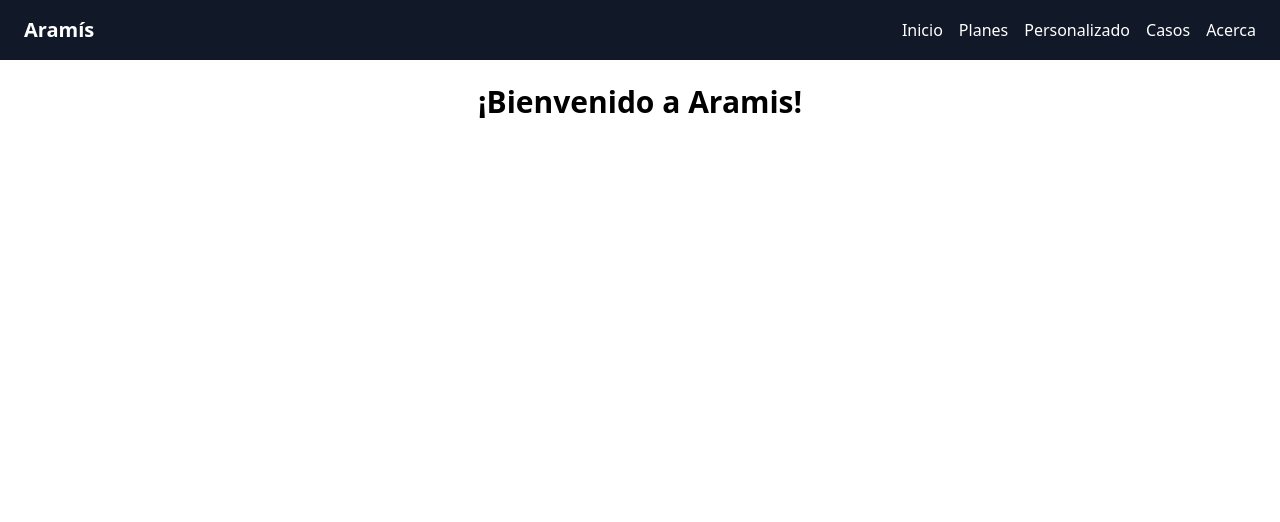
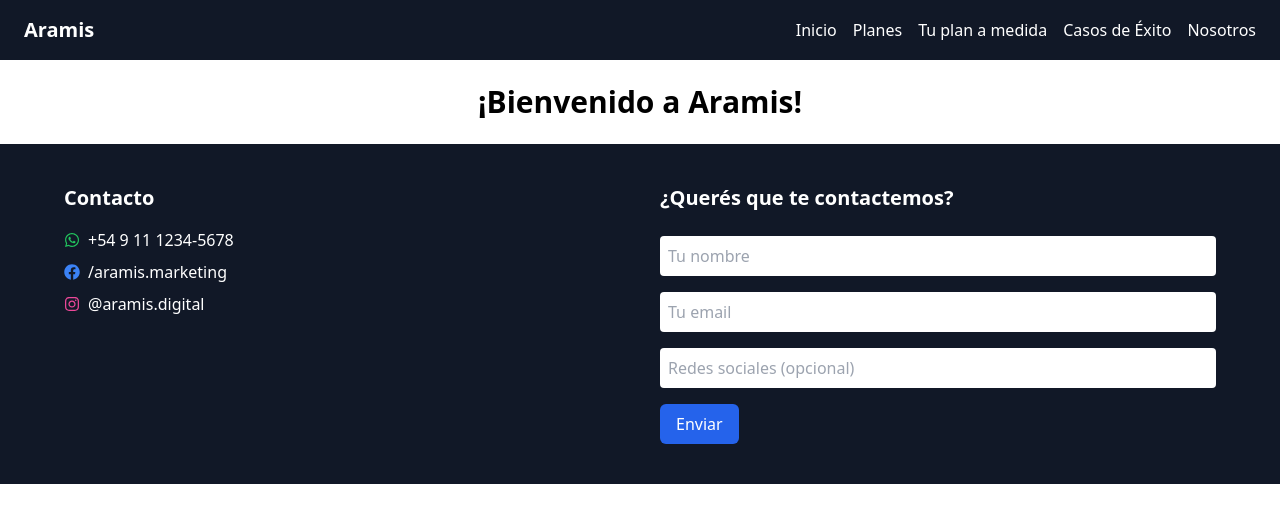
Before and after one commit to Maiguelon/Aramis-Web, a Next.js app: page / in a window 1280 px wide. Shown: the top 522 px of the page. Built offline with nearby package versions, Linux system fonts and the light colour scheme.

Commit message:
Setting footer

```diff
--- a/components/footer.jsx
+++ b/components/footer.jsx
@@ -0,0 +1,94 @@
+import { useState } from "react";
+import { FaWhatsapp, FaFacebook, FaInstagram } from "react-icons/fa";
+
+export default function Footer() {
+  const [enviado, setEnviado] = useState(false);
+
+  const handleSubmit = async (e) => {
+    e.preventDefault();
+
+    const form = e.target;
+    const data = new FormData(form);
+
+    const response = await fetch(form.action, {
+      method: "POST",
+      body: data,
+      headers: {
+        Accept: "application/json",
+      },
+    });
+
+    if (response.ok) {
+      setEnviado(true);
+      form.reset();
+      setTimeout(() => setEnviado(false), 5000);
+    }
+  };
+
+  return (
+    <footer className="bg-gray-900 text-white px-6 py-10">
+      <div className="max-w-6xl mx-auto grid md:grid-cols-2 gap-10">
+        {/* Contacto */}
+        <div>
+          <h2 className="text-xl font-bold mb-4">Contacto</h2>
+          <p className="mb-2 flex items-center gap-2">
+            <FaWhatsapp className="text-green-500" />
+            +54 9 11 1234-5678
+          </p>
+          <p className="mb-2 flex items-center gap-2">
+            <FaFacebook className="text-blue-500" />
+            /aramis.marketing
+          </p>
+          <p className="mb-2 flex items-center gap-2">
+            <FaInstagram className="text-pink-500" />
+            @aramis.digital
+          </p>
+        </div>
+
+        {/* Formulario */}
+        <form
+          onSubmit={handleSubmit}
+          action="https://formspree.io/f/movwqvag"
+          method="POST"
+          className="space-y-4"
+        >
+          <h2 className="text-xl font-bold mb-2">¿Querés que te contactemos?</h2>
+
+          <input
+            type="text"
+            name="nombre"
+            required
+            placeholder="Tu nombre"
+            className="w-full p-2 rounded text-black"
+          />
+          <input
+            type="email"
+            name="email"
+            required
+            placeholder="Tu email"
+            className="w-full p-2 rounded text-black"
+          />
+          <input
+            type="text"
+            name="redes"
+            placeholder="Redes sociales (opcional)"
+            className="w-full p-2 rounded text-black"
+          />
+
+          <button
+            type="submit"
+            className="bg-blue-600 hover:bg-blue-700 text-white px-4 py-2 rounded-md"
+          >
+            Enviar
+          </button>
+
+          {enviado && (
+            <div className="mt-4 bg-green-500 text-white p-2 rounded-md">
+              ¡Gracias! Te vamos a contactar pronto.
+            </div>
+          )}
+        </form>
+      </div>
+    </footer>
+  );
+}
--- a/components/header.jsx
+++ b/components/header.jsx
@@ -3,13 +3,13 @@ import Link from 'next/link';
 export default function Header() {
   return (
     <header className="bg-gray-900 text-white px-6 py-4 flex justify-between items-center">
-      <div className="text-xl font-bold">Aramís</div>
+      <div className="text-xl font-bold">Aramis</div>
       <nav className="flex space-x-4">
         <Link href="/">Inicio</Link>
         <Link href="/planes">Planes</Link>
-        <Link href="/plan_personalizado">Personalizado</Link>
-        <Link href="/casos_exito">Casos</Link>
-        <Link href="/acerca_de">Acerca</Link>
+        <Link href="/plan_personalizado">Tu plan a medida</Link>
+        <Link href="/casos_exito">Casos de Éxito</Link>
+        <Link href="/acerca_de">Nosotros</Link>
       </nav>
     </header>
   );
--- a/package.json
+++ b/package.json
@@ -24,6 +24,7 @@
     "next": "^15.3.3",
     "react": "^19.1.0",
     "react-dom": "^19.1.0",
+    "react-icons": "^5.5.0",
     "tailwindcss": "^3.4.17"
   },
   "devDependencies": {
--- a/pages/_app.jsx
+++ b/pages/_app.jsx
@@ -1,5 +1,6 @@
 import '../style/globals.css';
 import Header from '../components/Header';
+import Footer from '../components/Footer';
 
 export default function MyApp({ Component, pageProps }) {
   return (
@@ -8,6 +9,7 @@ export default function MyApp({ Component, pageProps }) {
       <main className="px-4 py-6">
         <Component {...pageProps} />
       </main>
+      <Footer />
     </>
   );
 }
--- a/pages/planes.jsx
+++ b/pages/planes.jsx
@@ -0,0 +1,7 @@
+export default function Home() {
+  return (
+    <div className="text-center">
+      <h1 className="text-3xl font-bold">¡Bienvenido a Aramis!</h1>
+    </div>
+  );
+}
--- a/tailwind.config.js
+++ b/tailwind.config.js
@@ -2,7 +2,7 @@
 module.exports = {
   content: [  "./pages/**/*.{js,ts,jsx,tsx}",
   "./components/**/*.{js,ts,jsx,tsx}",
-  "./style/**/*.{css}"],
+  "./style/**/*.css"],
   theme: {
     extend: {},
   },
```
Also changed, not shown: 1 other file (tests, documents, lock files or other folders).
